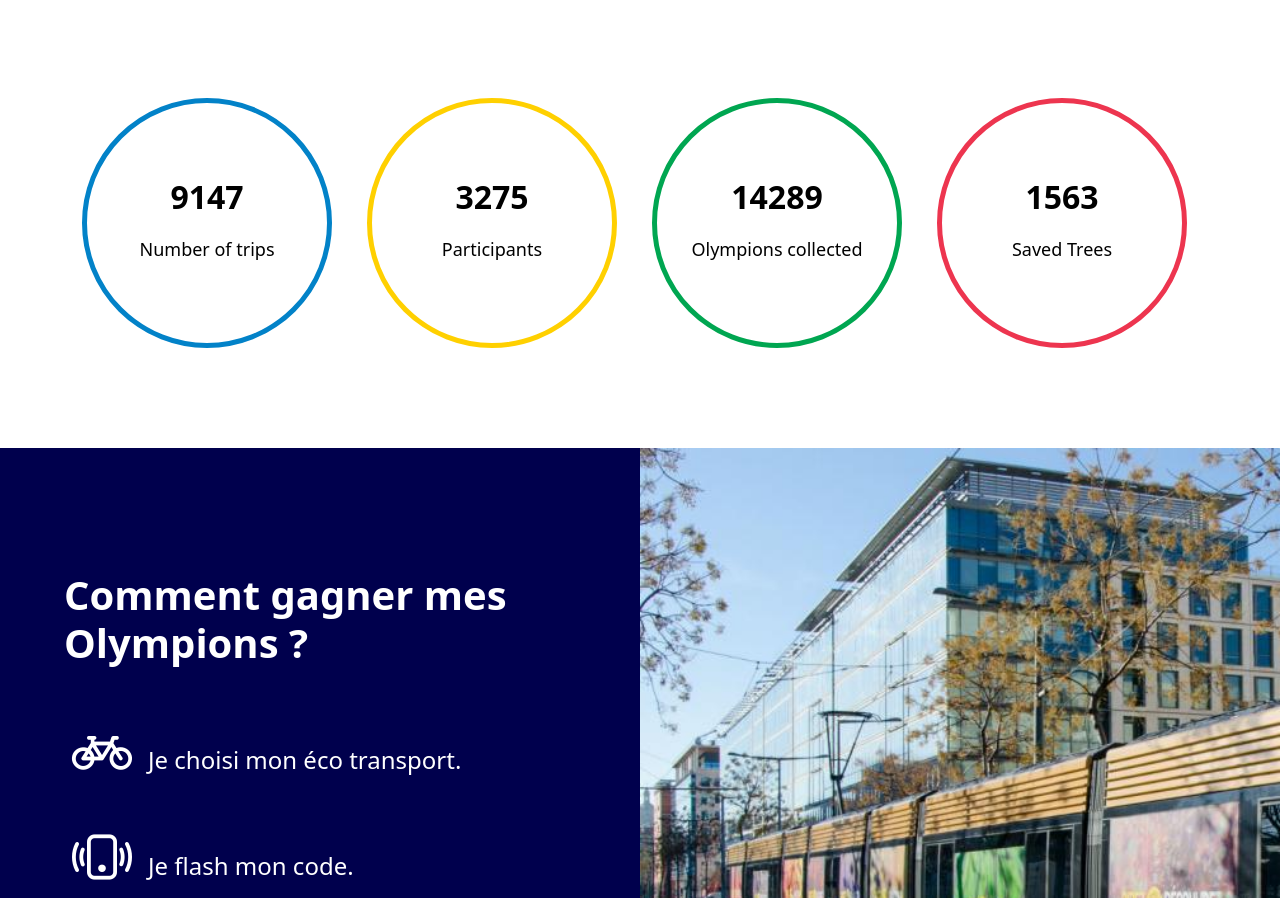
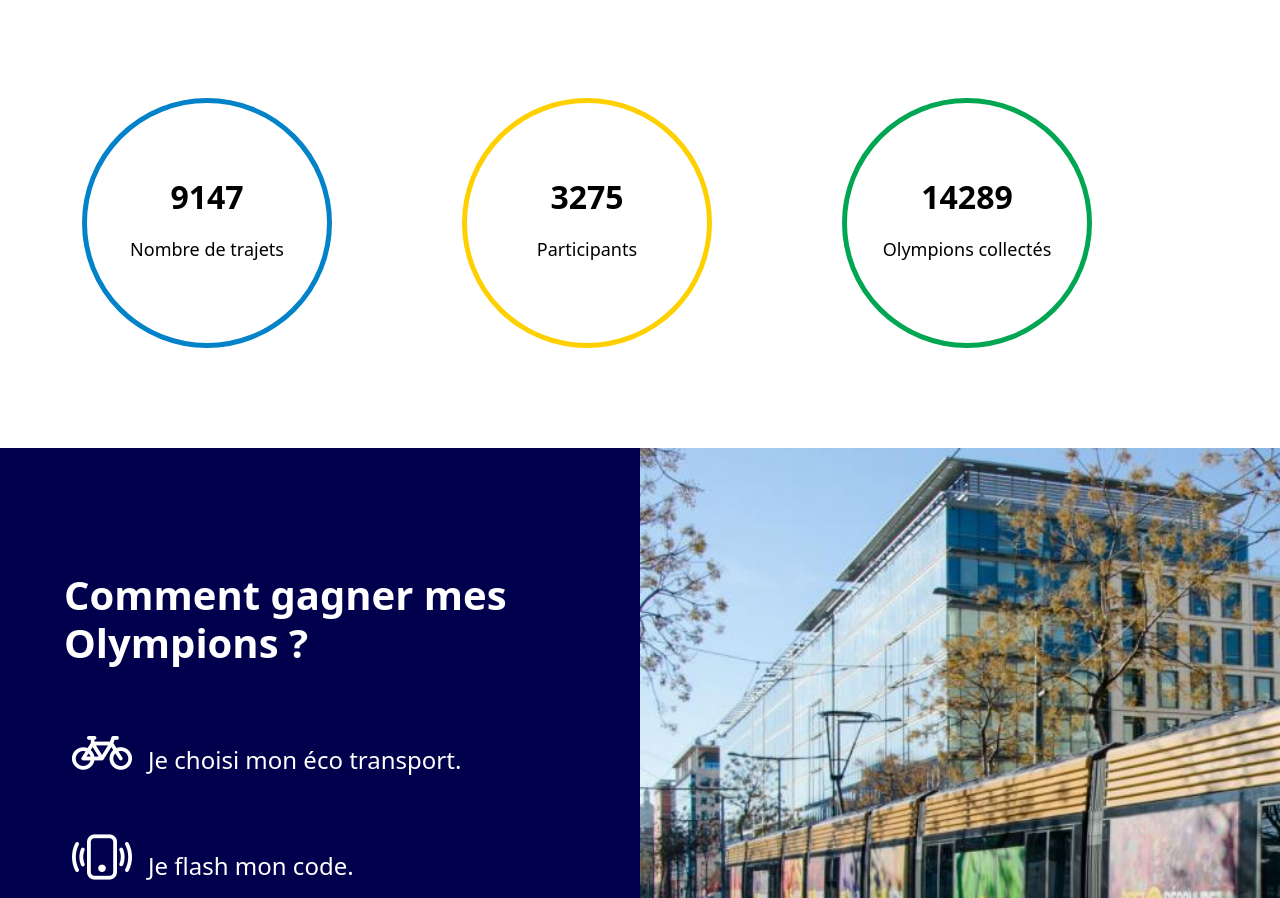
Before and after one commit to ridha-boughediri/olympion1, a React (Create React App) app in the folder frontolympion/: page / in a window 1280 px wide. Shown: the part 944-1842 px from the top of the page. Built offline with nearby package versions, Linux system fonts and the light colour scheme; a web font is replaced by a local one.

Commit message:
last commit

```diff
--- a/frontolympion/src/Pages/Home.js
+++ b/frontolympion/src/Pages/Home.js
@@ -36,32 +36,25 @@ function Home() {
 
       <div class="container stat-container">
         <div class="row">
-          <div class="four col-md-3">
+          <div class="four col-md-4">
             <div class="counter-box colored-1">
               <i class="fa fa-thumbs-o-up"></i>
               <span class="counter">9147</span>
-              <p>Number of trips</p>
+              <p>Nombre de trajets</p>
             </div>
           </div>
-          <div class="four col-md-3">
+          <div class="four col-md-4">
             <div class="counter-box colored-2">
               <i class="fa fa-group"></i>
               <span class="counter">3275</span>
               <p>Participants</p>
             </div>
           </div>
-          <div class="four col-md-3">
+          <div class="four col-md-4">
             <div class="counter-box colored-3">
               <i class="fa  fa-shopping-cart"></i>
               <span class="counter">14289</span>
-              <p>Olympions collected</p>
-            </div>
-          </div>
-          <div class="four col-md-3">
-            <div class="counter-box colored-4">
-              <i class="fa  fa-user"></i>
-              <span class="counter">1563</span>
-              <p>Saved Trees</p>
+              <p>Olympions collectés</p>
             </div>
           </div>
         </div>
```
